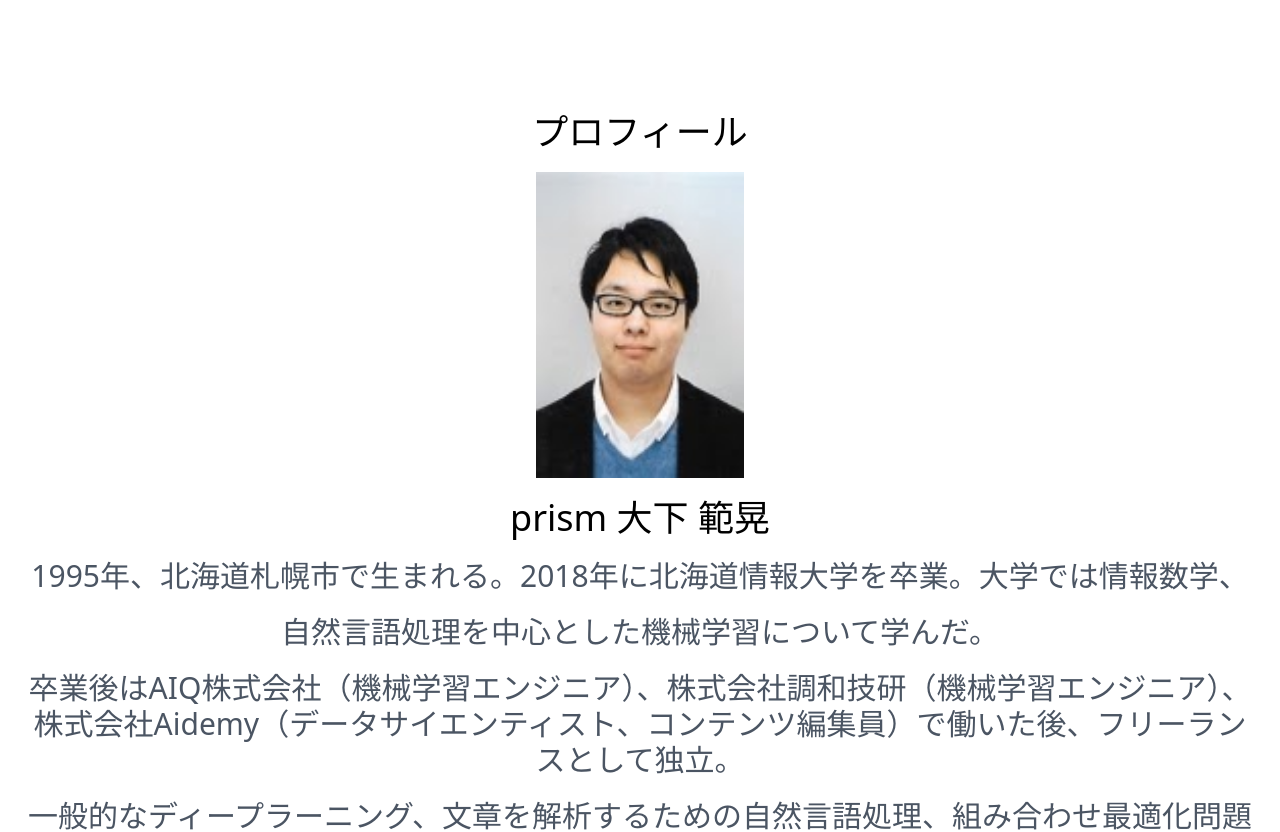
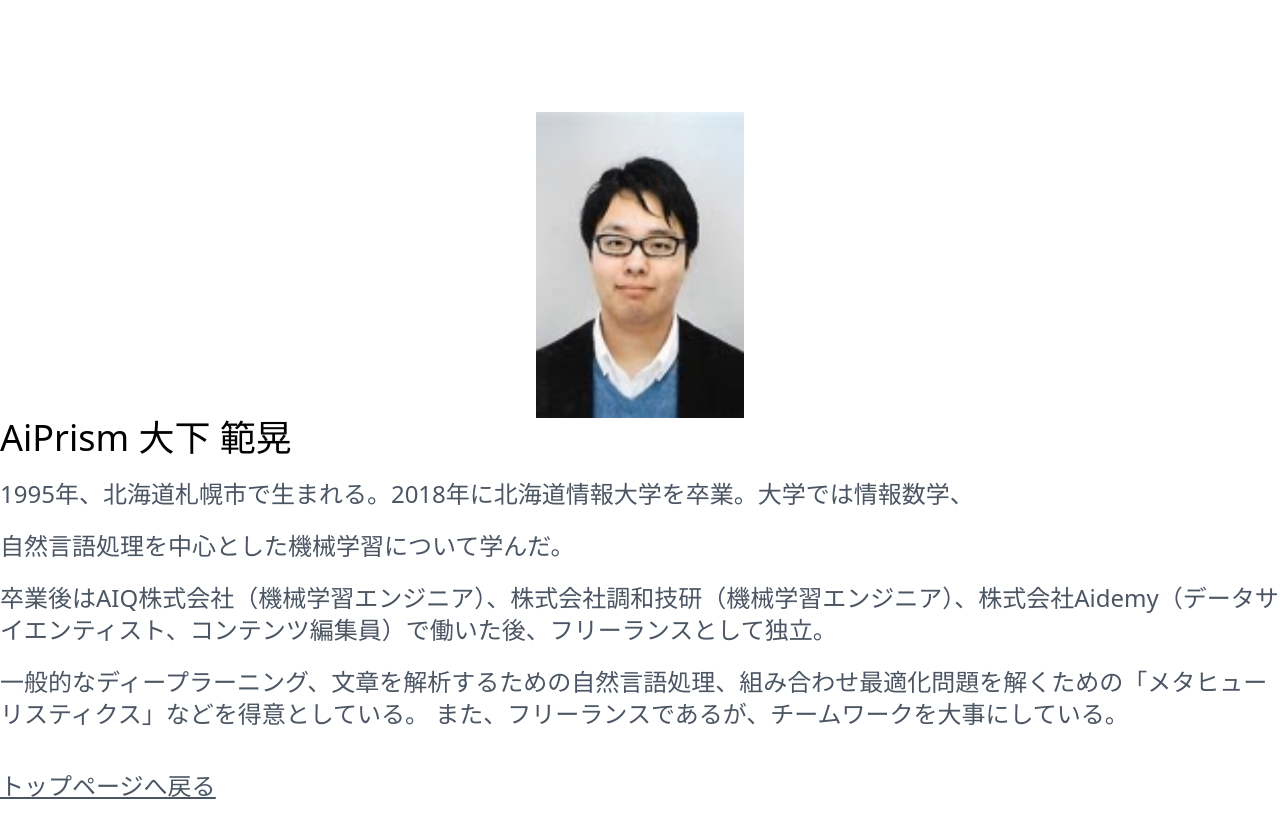
Before and after one commit to oshita-n/newHomePage, a Next.js app: page /profile in a window 1280 px wide. Shown: the top 832 px of the page. Built offline with nearby package versions, Linux system fonts and the light colour scheme.

Commit message:
🎨 レイアウトの変更

```diff
--- a/pages/index.js
+++ b/pages/index.js
@@ -12,9 +12,11 @@ export default function Home() {
       <main className="container mx-auto sm:mt-10 md:mt-20 lg:mt-10 xl:mt-10">
         <div>
           <h1 className="sm:text-2xl md:text-2xl lg:text-3xl xl:text-4xl">AiPrism</h1>
+          <div className="grid justify-items-center relative">
+            <img className="xl:w-2/5 opacity-40" src="robot.jpg"/>
+          </div>
           <p className="sm:text-lg md:text-xl lg:text-2xl xl:text-3xl text-gray-600 mt-10">AiPrismはAI開発をしています。受託開発も受け付けています。</p>
-
-          <h1 className="sm:text-2xl md:text-2xl lg:text-3xl xl:text-4xl xl:mt-20">お問い合わせ</h1>
+          <h1 className="sm:text-2xl md:text-2xl lg:text-3xl xl:text-3xl xl:mt-10">お問い合わせ</h1>
           <p className="sm:text-lg md:text-xl lg:text-2xl xl:text-3xl mt-5 text-gray-600">  クライアントの課題解決をサポートします。気軽なご相談からでも受け付けております。</p>
           <p className="sm:text-lg md:text-xl lg:text-2xl xl:text-3xl mt-5 text-gray-600 mt-10">メールはこちらから：info@whispon.com</p>
           <p className="hover:text-gray-300 sm:text-lg md:text-xl lg:text-2xl xl:text-3xl text-gray-600 underline mt-10"><Link href="/profile">プロフィールはこちらから</Link></p>
--- a/pages/profile.js
+++ b/pages/profile.js
@@ -9,16 +9,15 @@ export default function Home() {
     <div>
       <Header />
       <main className="container mx-auto sm:mt-10 md:mt-20 lg:mt-40 xl:mt-28">
-        <div className="text-center">
-          <h1　className="sm:text-2xl md:text-2xl lg:text-3xl xl:text-4xl xl:mt-28">プロフィール</h1>
-          <div className="flex justify-center mt-5"><img class="xl:w-52" src="oshita.jpg" /></div>
-          <h1 className="sm:text-2xl md:text-2xl lg:text-3xl xl:text-4xl mt-5">prism  大下 範晃</h1>
-          <p className="sm:text-lg md:text-xl lg:text-2xl xl:text-3xl mt-5 text-gray-600 m-5">1995年、北海道札幌市で生まれる。2018年に北海道情報大学を卒業。大学では情報数学、</p>
-          <p className="sm:text-lg md:text-xl lg:text-2xl xl:text-3xl mt-5 text-gray-600 m-5">自然言語処理を中心とした機械学習について学んだ。</p>
-          <p className="sm:text-lg md:text-xl lg:text-2xl xl:text-3xl mt-5 text-gray-600 m-5">卒業後はAIQ株式会社（機械学習エンジニア）、株式会社調和技研（機械学習エンジニア）、株式会社Aidemy（データサイエンティスト、コンテンツ編集員）で働いた後、フリーランスとして独立。</p>
-          <p className="sm:text-lg md:text-xl lg:text-2xl xl:text-3xl mt-5 text-gray-600 m-5">一般的なディープラーニング、文章を解析するための自然言語処理、組み合わせ最適化問題を解くための「メタヒューリスティクス」などを得意としている。
+        <div>
+          <div className="flex justify-center"><img class="xl:w-52" src="oshita.jpg" /></div>
+          <h1 className="sm:text-2xl md:text-2xl lg:text-3xl xl:text-4xl">AiPrism  大下 範晃</h1>
+          <p className="sm:text-lg md:text-xl lg:text-2xl xl:text-2xl mt-5 text-gray-600">1995年、北海道札幌市で生まれる。2018年に北海道情報大学を卒業。大学では情報数学、</p>
+          <p className="sm:text-lg md:text-xl lg:text-2xl xl:text-2xl mt-5 text-gray-600">自然言語処理を中心とした機械学習について学んだ。</p>
+          <p className="sm:text-lg md:text-xl lg:text-2xl xl:text-2xl mt-5 text-gray-600">卒業後はAIQ株式会社（機械学習エンジニア）、株式会社調和技研（機械学習エンジニア）、株式会社Aidemy（データサイエンティスト、コンテンツ編集員）で働いた後、フリーランスとして独立。</p>
+          <p className="sm:text-lg md:text-xl lg:text-2xl xl:text-2xl mt-5 text-gray-600">一般的なディープラーニング、文章を解析するための自然言語処理、組み合わせ最適化問題を解くための「メタヒューリスティクス」などを得意としている。
           また、フリーランスであるが、チームワークを大事にしている。</p>
-          <p className="hover:text-gray-300 sm:text-lg md:text-xl lg:text-2xl xl:text-3xl mt-5 text-gray-600 underline"><Link href="/">トップページへ戻る</Link></p>
+          <p className="hover:text-gray-300 sm:text-lg md:text-xl lg:text-2xl xl:text-2xl text-gray-600 underline mt-10"><Link href="/">トップページへ戻る</Link></p>
         </div>
       </main>
       <Footer />
```
Also changed, not shown: public/robot.jpg (added).
